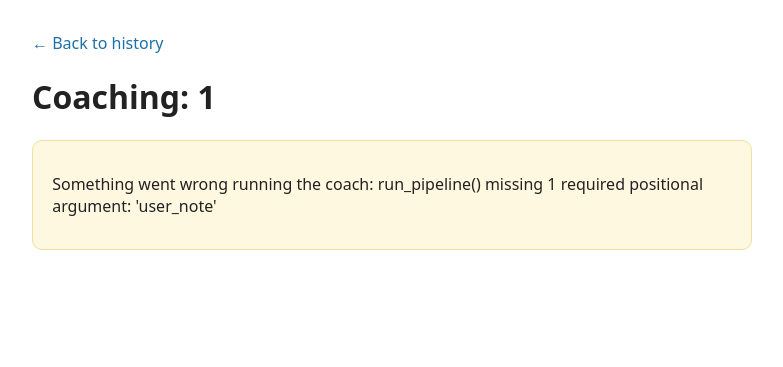
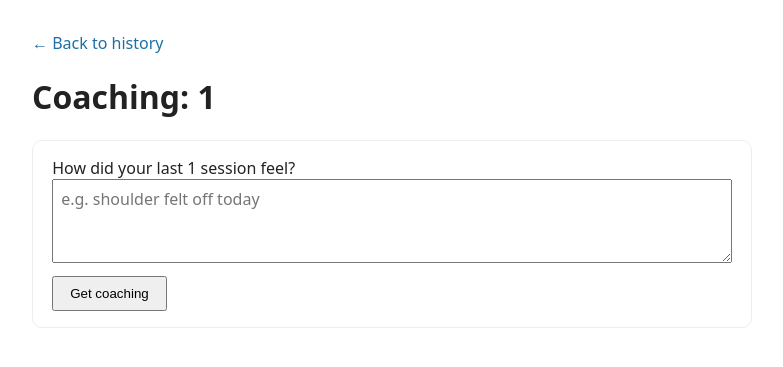
Before and after one commit to Rudraraj8606/RepAi, a Flask app: page /coach/1 in a window 1280 px wide. Shown: the top 367 px of the page, without its empty margins (248-1031 px from the left). Run offline with Flask 3, Linux system fonts and the light colour scheme.

Commit message:
wire coach page to teh pipline's note argument and dict output

```diff
--- a/web/app.py
+++ b/web/app.py
@@ -3,18 +3,15 @@ app.py  --  Flask web app.  (YOUR FILE / A)
 
 Two pages:
   "/"            -> workout history + a quick metric summary per exercise
-  "/coach/<ex>"  -> runs the AI pipeline and shows the diagnosis + plan
+  "/coach/<ex>"  -> asks for a note on how the session felt, then runs the
+                    AI pipeline (Agent 1 -> Agent 2) and shows the diagnosis + plan
 
-Run (from the repiq_project/ folder):
-    python -m repiq.web.app
+Run (from the RepAi/ folder):
+    python -m web.app
 Then open http://127.0.0.1:5000 in your browser.
-
-Note: the coaching page calls your friend's pipeline (Agent 1 -> Agent 2).
-Until that's finished, the page shows a friendly "not ready yet" message
-instead of crashing -- so you can build and test this site right now.
 """
 
-from flask import Flask, render_template
+from flask import Flask, render_template, request
 
 from app_logic.workout_repository import WorkoutRepository
 
@@ -44,17 +41,18 @@ def history():
 @app.route("/coach/<exercise>")
 def coach(exercise):
     diagnosis, plan, error = None, None, None
-    try:
-        # Your friend builds this pipeline (Agent 1 -> Agent 2).
-        from agents.pipeline import run_pipeline
-        diagnosis, plan = run_pipeline(repo, exercise)
-    except (ImportError, NotImplementedError):
-        error = "The AI coaching pipeline isn't finished yet. Check back once Agent 2 is built."
-    except Exception as e:
-        error = f"Something went wrong running the coach: {e}"
+    # Only run the pipeline once the user has submitted a note -- each run makes LLM calls.
+    note = request.args.get("note")
+    if note is not None:
+        try:
+            from agents.pipeline import run_pipeline
+            result = run_pipeline(repo, exercise, note)
+            diagnosis, plan = result["diagnosis"], result["plan"]
+        except Exception as e:
+            error = f"Something went wrong running the coach: {e}"
 
     return render_template(
-        "coach.html", exercise=exercise, diagnosis=diagnosis, plan=plan, error=error
+        "coach.html", exercise=exercise, note=note, diagnosis=diagnosis, plan=plan, error=error
     )
 
 
--- a/web/templates/coach.html
+++ b/web/templates/coach.html
@@ -12,15 +12,24 @@
     .note { background: #fff8e1; border-color: #f0e0a0; }
     .diag { background: #eef4fb; }
     .plan { background: #eefaf0; }
+    .diag p, .plan p { white-space: pre-wrap; }
+    form textarea { width: 100%; box-sizing: border-box; font: inherit; padding: .5rem; }
+    form button { margin-top: .5rem; padding: .5rem 1rem; }
   </style>
 </head>
 <body>
   <p><a class="back" href="/">&larr; Back to history</a></p>
   <h1>Coaching: {{ exercise }}</h1>
 
+  <form class="card" method="get" action="/coach/{{ exercise }}">
+    <label for="note">How did your last {{ exercise }} session feel?</label>
+    <textarea id="note" name="note" rows="3" placeholder="e.g. shoulder felt off today">{{ note or "" }}</textarea>
+    <button type="submit">Get coaching</button>
+  </form>
+
   {% if error %}
     <div class="card note"><p>{{ error }}</p></div>
-  {% else %}
+  {% elif note is not none %}
     <div class="card diag">
       <h2>Diagnosis (Agent 1)</h2>
       <p>{{ diagnosis }}</p>
```
